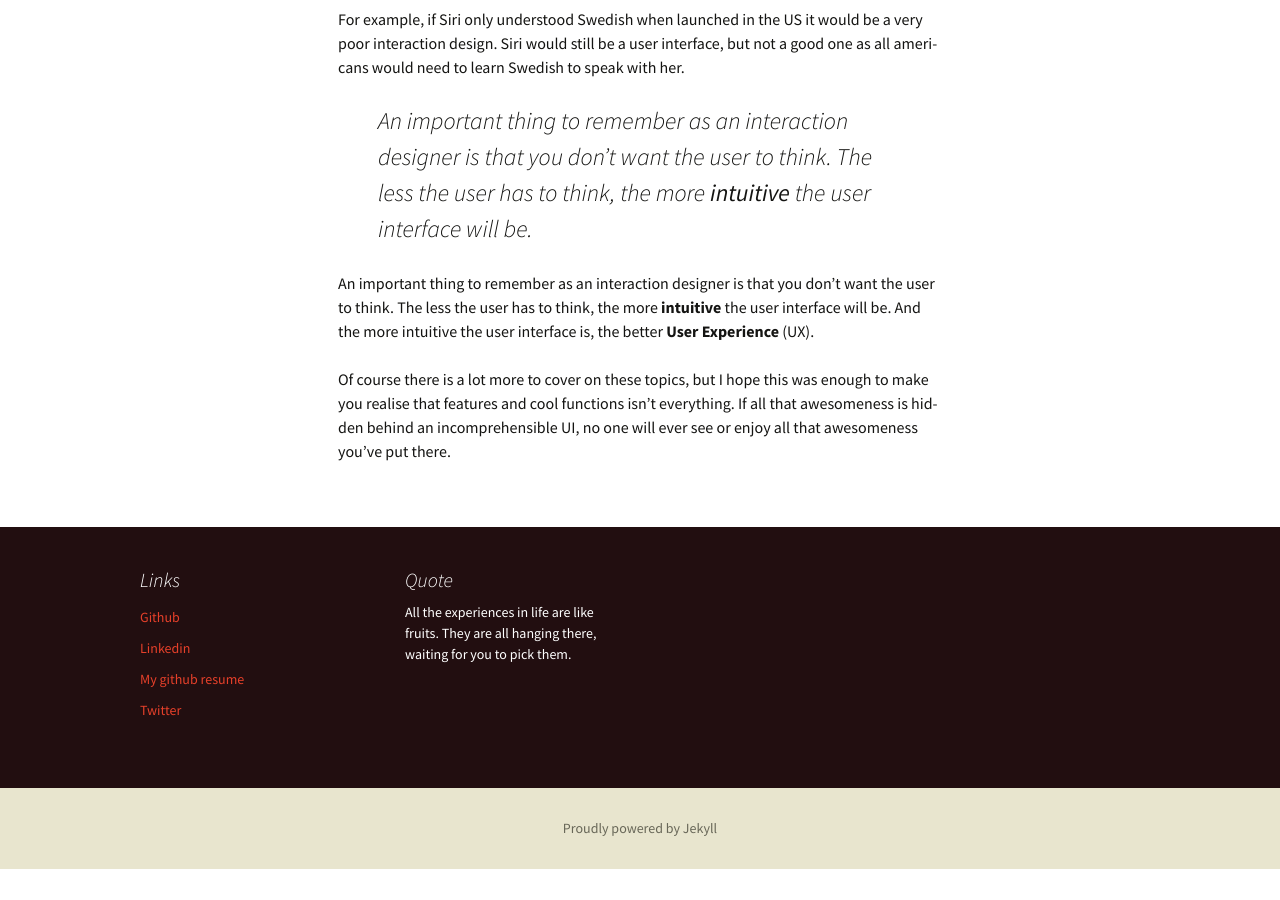
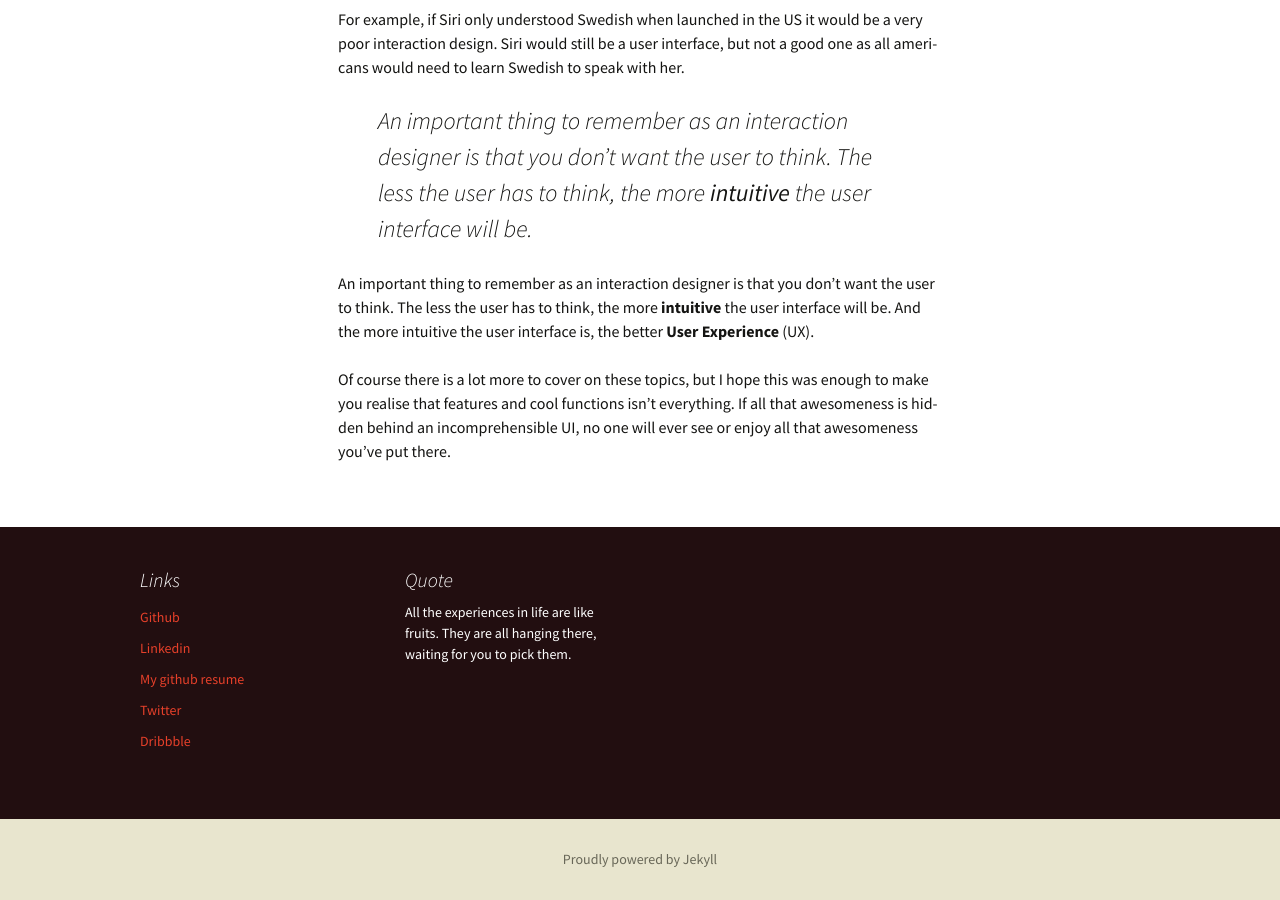
Before and after one commit to JagCesar/jagcesar.github.io, a Jekyll site: the page built from _posts/2013-10-20-what-is-ui-and-why-does-it-matter.md, in a window 1280 px wide and 900 px high, scrolled down 1189 px. Built offline with Jekyll 4.4.1, drawn with Linux system fonts in a browser that asks for light colours; nearby versions of some CDN libraries; before the commit the page ends 2058 px from its top, so only the background shows below that.

Commit message:
Dribbble link added to footer

```diff
--- a/_includes/footer.html
+++ b/_includes/footer.html
@@ -12,6 +12,7 @@
 <li><a href="http://www.linkedin.com/pub/césar-pinto-castillo/19/304/942" target="_blank">Linkedin</a></li>
 <li><a href="http://resume.github.io/?JagCesar" target="_blank">My github resume</a></li>
 <li><a href="https://twitter.com/jagcesar">Twitter</a></li>
+<li><a href="http://dribbble.com/jagcesar">Dribbble</a></li>
 
 	</ul>
 </aside>
```
